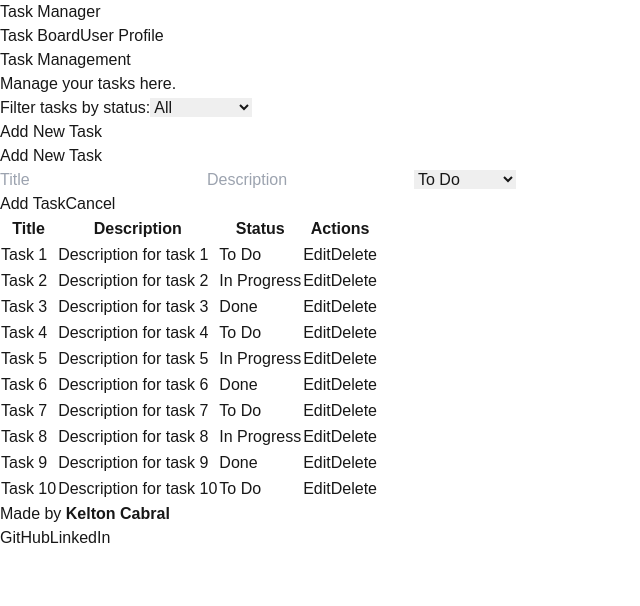
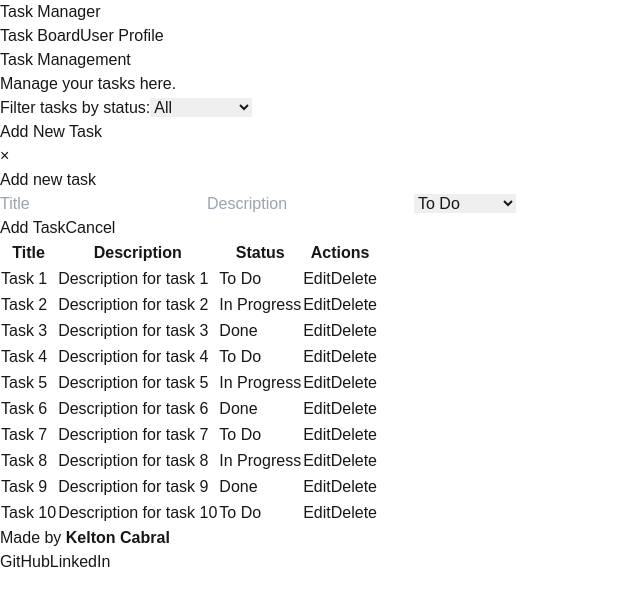
Before and after one commit to CledirFL/task_management, a Next.js app: page /task in a window 1280 px wide. Both pictures are taken after a click on the button "Add New Task". Shown: the top 606 px of the page, without its empty margins (0-640 px from the left). Built offline with nearby package versions, Linux system fonts and the light colour scheme.

Commit message:
feat: implement Modal for task addition and updates in TaskPage

```diff
--- a/src/app/task/page.tsx
+++ b/src/app/task/page.tsx
@@ -1,4 +1,5 @@
 "use client"
+import Modal from '@/components/Modal';
 import { useState } from 'react';
 
 interface Task {
@@ -75,6 +76,11 @@ const TaskPage = () => {
             }
         }
     };
+
+    const handleCancel = () => {
+        setIsModalOpen(false);
+        setNewTask({ id: undefined, title: '', description: '', status: 'To Do' });
+    }
     const filteredTasks = filter === 'All' ? tasks : tasks.filter(task => task.status === filter);
 
     return (
@@ -116,10 +122,9 @@ const TaskPage = () => {
                 </button>
             </div>)}
 
-            {isModalOpen && (
-                <div className="fixed inset-0 flex items-center justify-center bg-black bg-opacity-50">
-                    <div className="bg-gray-600 p-6 rounded shadow-lg w-1/2">
-                        <h2 className="text-xl font-bold mb-4">Add New Task</h2>
+            <Modal isOpen={isModalOpen} onClose={handleCancel}>
+
+                <h2 className="text-xl font-bold mb-4">{newTask.id ? "Update the task" : "Add new task"}</h2>
                 <form
                     className='flex flex-col gap-4'
                     onSubmit={(e) => {
@@ -167,7 +172,7 @@ const TaskPage = () => {
                         <button
                             type="button"
                             className="bg-gray-500 hover:bg-gray-700 text-white font-bold py-2 px-4 rounded"
-                                    onClick={() => setIsModalOpen(false)}
+                            onClick={handleCancel}
                         >
                             Cancel
                         </button>
@@ -178,9 +183,7 @@ const TaskPage = () => {
                         {feedbackMessage}
                     </div>
                 )}
-                    </div>
-                </div>
-            )}
+            </Modal>
 
             {filteredTasks.length === 0 ? (
                 <div className="text-center mt-8">
@@ -208,7 +211,7 @@ const TaskPage = () => {
                                 <tr key={task.id} className="border-b">
                                     <td className="px-4 py-2 text-center">{task.title}</td>
                                     <td className="px-4 py-2 text-center">{task.description}</td>
-                                    <td className="px-4 py-2 text-center">
+                                    <td className="px-4 py-2 text-center whitespace-nowrap">
                                         <span className={`px-2 py-1 rounded-full text-white ${task.status === 'Done' ? 'bg-green-500' : task.status === 'In Progress' ? 'bg-blue-500' : 'bg-gray-500'}`}>
                                             {task.status}
                                         </span>
```
Lines whose indentation alone changed are shown as unchanged.
